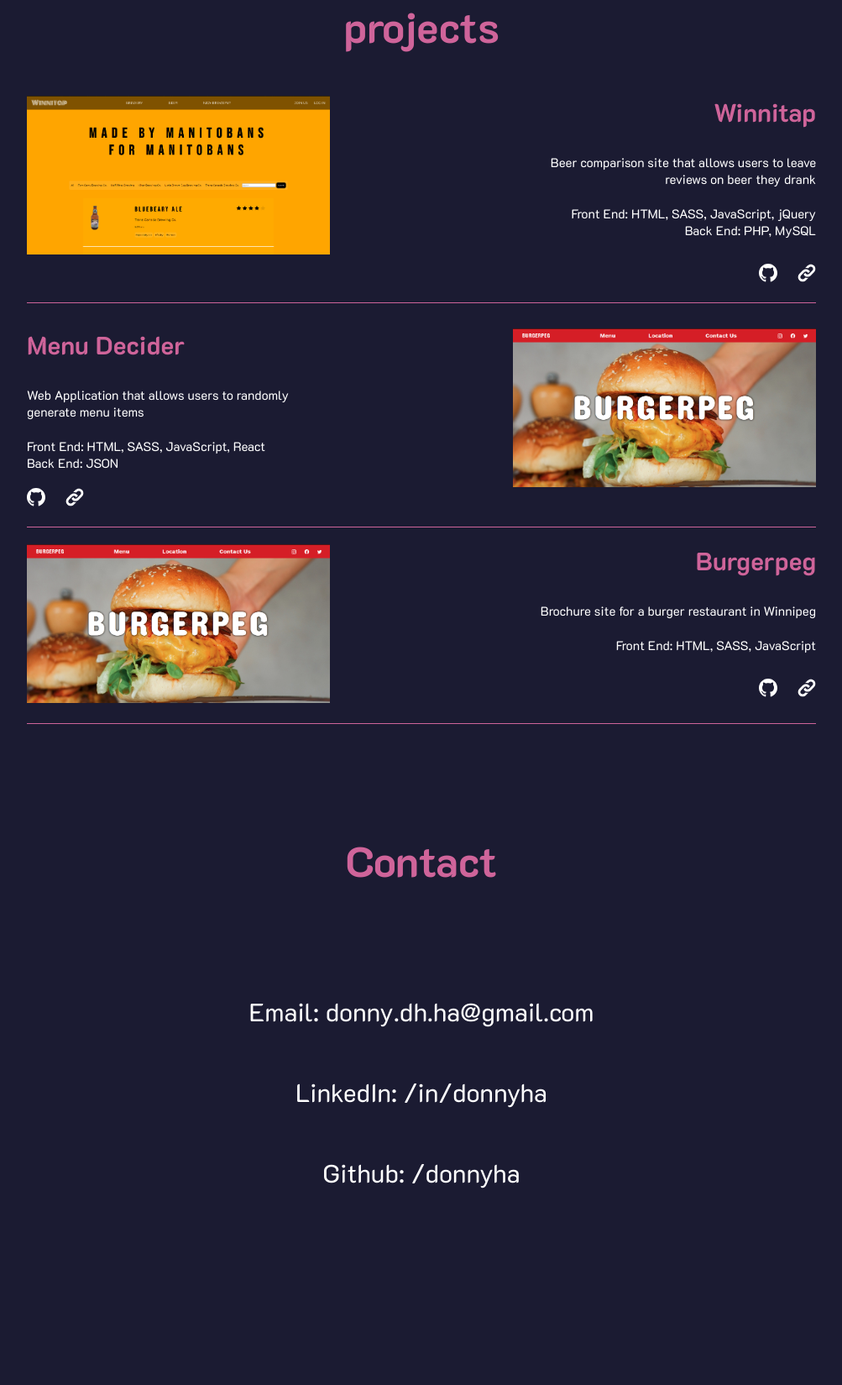
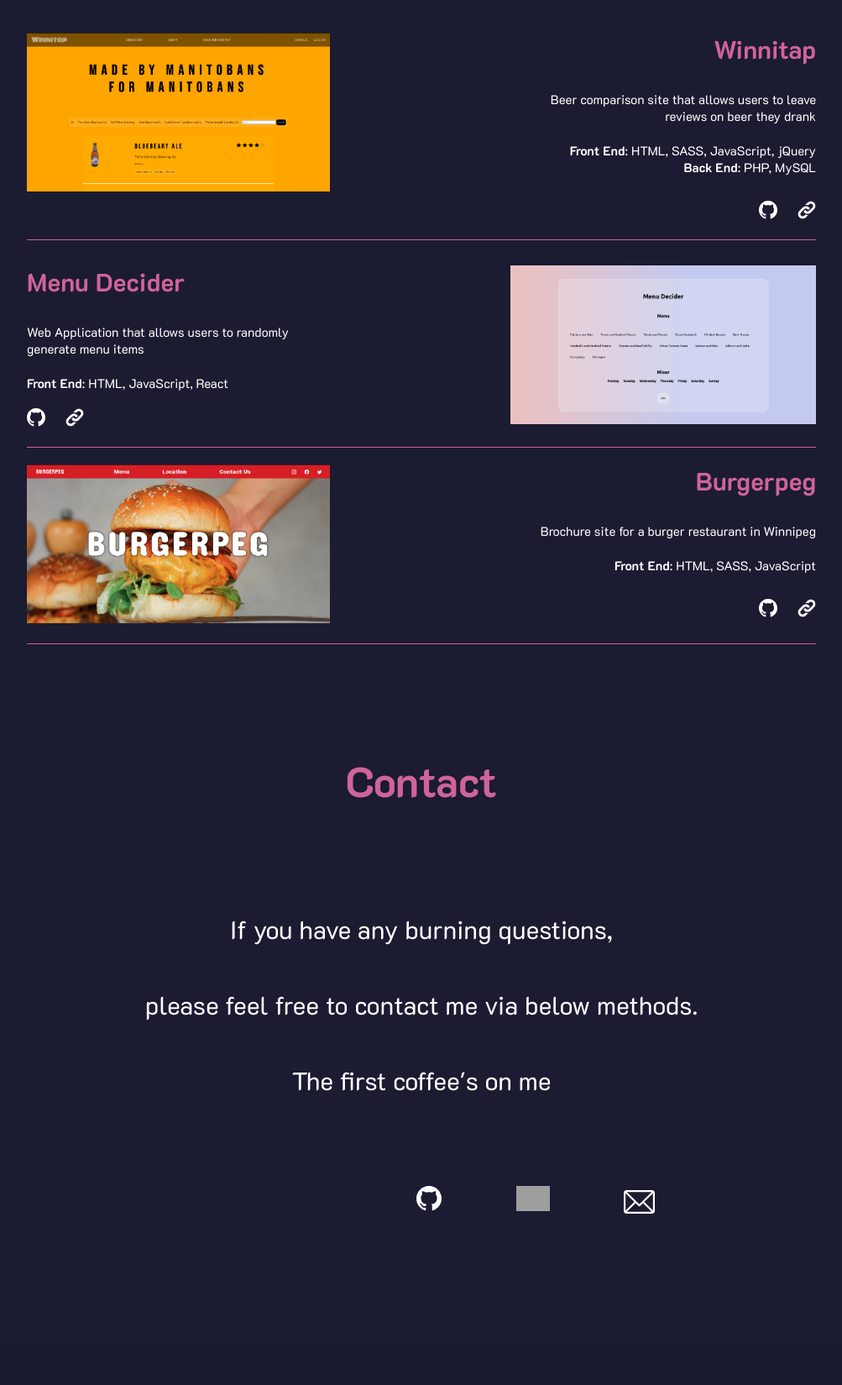
Before and after one commit to donnyha/portfolio, a PHP site: page / in a window 1280 px wide. Shown: the part 1737-3386 px from the top of the page at 84% size, without its empty margins (138-1141 px from the left). After the commit the page ends 3182 px from the top, so only its background shows below. Run offline with PHP 8.4, Linux system fonts and the light colour scheme; grey boxes are pictures that could not be loaded.

Commit message:
final touches laid

```diff
--- a/porfolio_site/index.html
+++ b/porfolio_site/index.html
@@ -15,14 +15,14 @@
     <nav id="navbar">
         <a href="#"><img id="logo" src="./images/svg/logo-dh.svg" data-aos="fade-down" height="50px"></a>
         <ul>
-            <li><a href="#about-me" data-aos="fade-down" data-aos-delay="100">about me</a></li>
-            <li><a href="#projects" data-aos="fade-down" data-aos-delay="200">projects</a></li>
-            <li><a href="#contact" data-aos="fade-down" data-aos-delay="300">contact</a></li>
+            <li data-aos="fade-down" data-aos-delay="100"><a href="#about-me" >about me</a></li>
+            <li data-aos="fade-down" data-aos-delay="200"><a href="#projects">projects</a></li>
+            <li data-aos="fade-down" data-aos-delay="300"><a href="#contact">contact</a></li>
         </ul>
         <span class="social">
             <a href="https://github.com/donnyha" data-aos="fade-down" data-aos-delay="400"><img class="social-icon" src="/images/svg/github.svg" width="24px" height="24" /></a>
             <a href="https://www.linkedin.com/in/donnyha/" data-aos="fade-down" data-aos-delay="500"><img class="social-icon" src="/images/svg/linkedin.svg" width="24px" height="24" /></a>
-            <a href="#contact" data-aos="fade-down" data-aos-delay="600"><img id="email" class="social-icon" src="/images/svg/email.svg" height="22px" /></a>
+            <a href="./images/menu.png" target="_blank" data-aos="fade-down" data-aos-delay="600"><img id="email" class="social-icon" src="/images/svg/resume.svg" height="22px" /></a>
         </span>
     </nav>
     <!-- /navigation -->
@@ -37,9 +37,9 @@
         </div>
 
         <div id="social-icons">
-            <a href="https://github.com/donnyha"></a><img src="images/svg/github.svg" alt="github" height="30px" data-aos="fade-up" data-aos-delay="700" /></a>
-            <a href="https://www.linkedin.com/in/donnyha/"></a><img src="images/svg/linkedin.svg" alt="linkedin" height="30px" data-aos="fade-up" data-aos-delay="800" /></a>
-            <a href="#contact"><img id="mail" src="images/svg/email.svg" alt="email" height="28px" data-aos="fade-up" data-aos-delay="900" /></a>
+            <a href="https://github.com/donnyha"><img src="images/svg/github.svg" alt="github" height="30px" data-aos="fade-up" data-aos-delay="700" /></a>
+            <a href="https://www.linkedin.com/in/donnyha/"><img src="images/svg/linkedin.svg" alt="linkedin" height="30px" data-aos="fade-up" data-aos-delay="800" /></a>
+            <a href="./images/menu.png" target="_blank"><img id="mail" src="images/svg/resume.svg" alt="email" height="28px" data-aos="fade-up" data-aos-delay="900" /></a>
         </div>
         <!-- /#social-icons -->
 
@@ -151,8 +151,8 @@
                 </p>
                 <br />
                 <p class="project-skills">
-                    Front End: HTML, SASS, JavaScript, jQuery<br />
-                    Back End: PHP, MySQL
+                    <strong>Front End</strong>: HTML, SASS, JavaScript, jQuery<br />
+                    <strong>Back End</strong>: PHP, MySQL
                 </p>
                 <div class="exteral-links">
                     <img src="images/svg/github.svg" alt="github" height="22px" />
@@ -170,8 +170,7 @@
                 </p>
                 <br />
                 <p class="project-skills">
-                    Front End: HTML, SASS, JavaScript, React<br />
-                    Back End: JSON
+                    <strong>Front End</strong>: HTML, JavaScript, React<br />
                 </p>
                 <div class="exteral-links">
                     <img src="images/svg/github.svg" alt="github" height="22px" />
@@ -179,7 +178,7 @@
                 </div>
             </div>
             <div class="img-container">
-                <img src="images/burgerpeg.png" alt="menu decider" height="189px" />
+                <img src="images/menu.png" alt="menu decider" height="189px" />
             </div>
         </div>
         <!-- /.row-even -->
@@ -195,7 +194,7 @@
                 </p>
                 <br />
                 <p class="project-skills">
-                    Front End: HTML, SASS, JavaScript
+                    <strong>Front End</strong>: HTML, SASS, JavaScript
                 </p>
                 <div class="exteral-links">
                     <img src="images/svg/github.svg" alt="github" height="22px" />
@@ -210,10 +209,18 @@
 
     <div id="contact" class="para">
         <h2 data-aos="fade-up">Contact</h2>
-        <div class="container">
-            <p class="contact-info" data-aos="fade-up" data-aos-delay="200" data-aos-offset="200">Email: donny.dh.ha@gmail.com</p>
-            <p class="contact-info" data-aos="fade-up" data-aos-delay="200" data-aos-offset="200">LinkedIn: /in/donnyha</p>
-            <p class="contact-info" data-aos="fade-up" data-aos-delay="200" data-aos-offset="200">Github: /donnyha </p>
+        <div id="contact-container" data-aos="fade-up" data-aos-delay="100">
+            <p>
+                If you have any burning questions,<br />
+                please feel free to contact me via below methods.<br />
+                The first coffee's on me
+            </p>
+        </div>
+
+        <div id="social-icons">
+            <a href="https://github.com/donnyha"><img src="images/svg/github.svg" alt="github" height="30px" data-aos="fade-up" data-aos-delay="300" /></a>
+            <a href="https://www.linkedin.com/in/donnyha/"><img src="images/svg/linkedin.svg" alt="linkedin" height="30px" data-aos="fade-up" data-aos-delay="500" /></a>
+            <a href="mailto:donny.dh.ha@gmail.com"><img id="mail" src="images/svg/email.svg" alt="email" height="28px" data-aos="fade-up" data-aos-delay="700" /></a>
         </div>
     </div>
     <!-- /.contact -->
--- a/porfolio_site/styles/style.css
+++ b/porfolio_site/styles/style.css
@@ -88,8 +88,8 @@ nav ul li a {
   text-decoration: none;
   font-weight: 700;
   font-size: 20px;
-  -webkit-transition: all 0.1s ease-in-out;
-  transition: all 0.1s ease-in-out;
+  -webkit-transition: 0.2s ease-in-out;
+  transition: 0.2s ease-in-out;
 }
 
 nav ul li a:hover {
@@ -100,14 +100,6 @@ img#logo {
   position: relative;
   top: 15px;
   left: 40px;
-}
-
-#logo a {
-  font-family: "Concert One";
-  font-size: 30px;
-  line-height: 54px;
-  text-decoration: none;
-  color: #fff;
 }
 
 .social {
@@ -132,7 +124,7 @@ img#logo {
 
 /* main */
 h1 {
-  margin-top: 185px;
+  margin-top: 150px;
   margin-left: 330px;
   font-size: 100px;
   font-family: "Chakra Petch", Arial, Helvetica, sans-serif;
@@ -167,8 +159,8 @@ h1 {
   vertical-align: baseline;
   margin-left: 576px;
   width: 400px;
-  margin-top: 100px;
-  margin-bottom: 100px;
+  margin-top: 80px;
+  margin-bottom: 80px;
 }
 
 #social-icons img {
@@ -351,15 +343,17 @@ h3 {
   margin-bottom: 100px;
 }
 
-#contact .container {
-  height: 200px;
+#contact #contact-container {
+  display: -webkit-box;
+  display: -ms-flexbox;
+  display: flex;
+  -webkit-box-pack: center;
+      -ms-flex-pack: center;
+          justify-content: center;
   text-align: center;
-  line-height: 6em;
+  font-size: 30px;
+  line-height: 3em;
   margin-bottom: 50px;
-}
-
-#contact p {
-  font-size: 30px;
 }
 
 @-webkit-keyframes blink {
--- a/porfolio_site/styles/style.scss
+++ b/porfolio_site/styles/style.scss
@@ -100,7 +100,6 @@ nav {
 
 nav ul {
   @include flex-row-evenly();
-
   margin: 0;
   list-style-type: none;
 }
@@ -115,7 +114,7 @@ nav ul li a {
   text-decoration: none;
   font-weight: 700;
   font-size: 20px;
-  transition: all 0.1s ease-in-out;
+  transition: 0.2s ease-in-out;
 }
 
 nav ul li a:hover {
@@ -126,14 +125,6 @@ img#logo {
   position: relative;
   top: 15px;
   left: 40px;
-}
-
-#logo a {
-  font-family: "Concert One";
-  font-size: 30px;
-  line-height: 54px;
-  text-decoration: none;
-  color: #fff;
 }
 
 .social {
@@ -147,7 +138,7 @@ img#logo {
 
 /* main */
 h1 {
-  margin-top: 185px;
+  margin-top: 150px;
   margin-left: 330px;
   font-size: 100px;
   // width: 1057px;
@@ -174,8 +165,8 @@ h1 {
   vertical-align: baseline;
   margin-left: 576px;
   width: 400px;
-  margin-top: 100px;
-  margin-bottom: 100px;
+  margin-top: 80px;
+  margin-bottom: 80px;
 }
 
 #social-icons img {
@@ -321,15 +312,13 @@ h3 {
   margin-bottom: 100px;
 }
 
-#contact .container {
-  height: 200px;
+#contact #contact-container {
+  display: flex;
+  justify-content: center;
   text-align: center;
-  line-height: 6em;
+  font-size: 30px;
+  line-height: 3em;
   margin-bottom: 50px;
-}
-
-#contact p {
-  font-size: 30px;
 }
 
 @keyframes blink {
```
Also changed, not shown: porfolio_site/images/svg/Frame 1.svg (deleted), porfolio_site/images/svg/logo.svg (deleted), porfolio_site/images/svg/logo2.svg (deleted), porfolio_site/images/svg/logo_final.svg (deleted), porfolio_site/images/svg/resume.svg (added), 1 other file.
